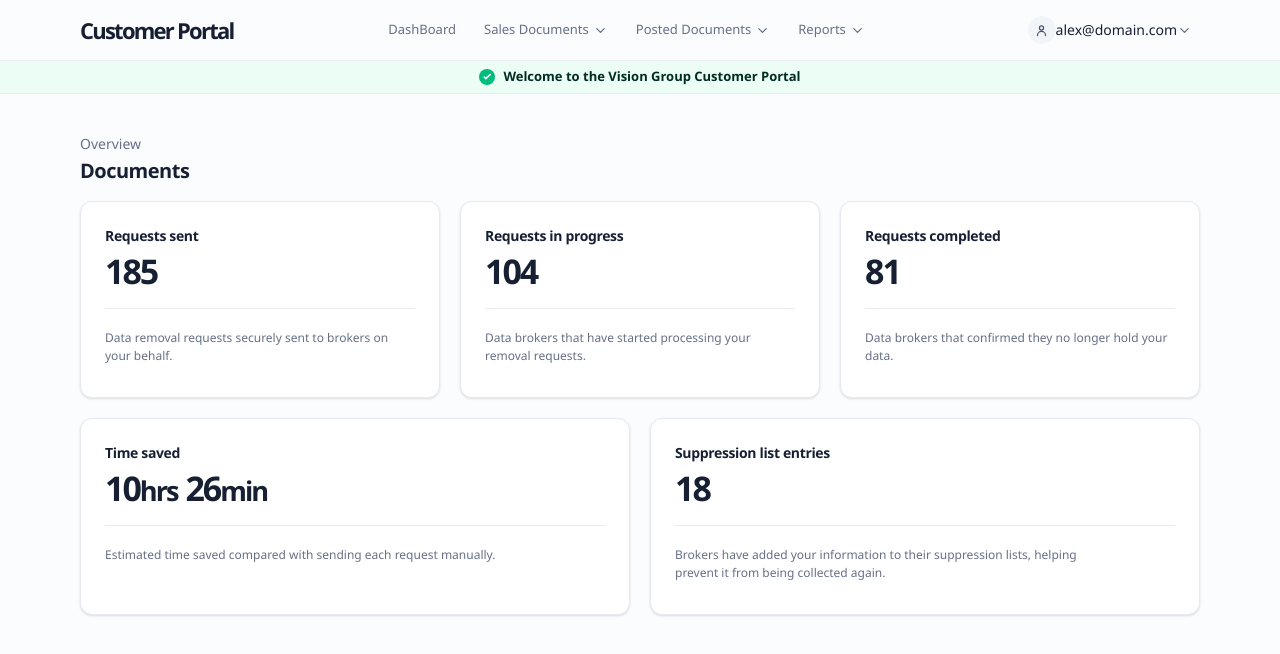
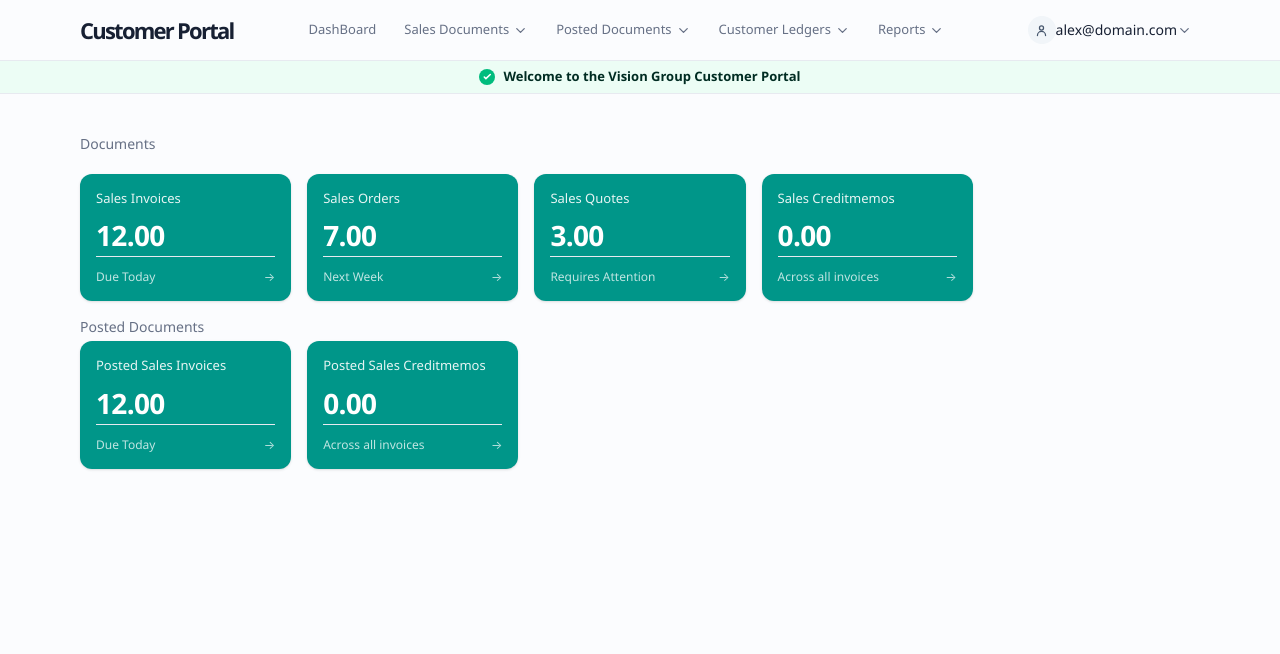
Before and after one commit to ivanepou22/customerserviceportal, a React (Vite) app in the folder FrontEnd-React/: page / in a window 1280 px wide. Both pictures are taken after typing "name@example.com", "Sample123" into the empty fields and a click on the button "Sign in". Shown: the top 654 px of the page. Built offline with nearby package versions, Linux system fonts and the light colour scheme.

Commit message:
feat: add customer ledgers section and update documents and posted documents metrics

```diff
--- a/FrontEnd-React/src/App.jsx
+++ b/FrontEnd-React/src/App.jsx
@@ -49,6 +49,20 @@ const navigation = [
     }
   },
   {
+    customerLedgers: {
+      caption: 'Customer Ledgers',
+      link: '',
+      customerPayments: {
+        caption: 'Customer Payments',
+        link: '#'
+      },
+      ledgerEntries: {
+        caption: 'Customer Ledger Entries',
+        link: '#'
+      }
+    }
+  },
+  {
     reports: {
       caption: 'Reports',
       link: '#',
@@ -68,27 +82,47 @@ const navigation = [
   }
 ];
 
-console.log(navigation);
-
-const metrics = [
+const documents = [
   {
-    title: "Requests sent",
-    value: "185",
-    description: "Data removal requests securely sent to brokers on your behalf.",
+    title: "Sales Invoices",
+    value: "12.00",
+    subtitle: "Due Today",
+    color: "bg-teal-600 hover:bg-teal-700",
   },
   {
-    title: "Requests in progress",
-    value: "104",
-    description: "Data brokers that have started processing your removal requests.",
+    title: "Sales Orders",
+    value: "7.00",
+    subtitle: "Next Week",
+    color: "bg-teal-600 hover:bg-teal-700",
   },
   {
-    title: "Requests completed",
-    value: "81",
-    description: "Data brokers that confirmed they no longer hold your data.",
+    title: "Sales Quotes",
+    value: "3.00",
+    subtitle: "Requires Attention",
+    color: "bg-teal-600 hover:bg-teal-700",
   },
+  {
+    title: "Sales Creditmemos",
+    value: "0.00",
+    subtitle: "Across all invoices",
+    color: "bg-teal-600 hover:bg-teal-700",
+  }
 ];
 
-navigation.map((nav, index) => console.log(nav))
+const postedDocuments = [
+  {
+    title: "Posted Sales Invoices",
+    value: "12.00",
+    subtitle: "Due Today",
+    color: "bg-teal-600 hover:bg-teal-700",
+  },
+  {
+    title: "Posted Sales Creditmemos",
+    value: "0.00",
+    subtitle: "Across all invoices",
+    color: "bg-teal-600 hover:bg-teal-700",
+  }
+];
 
 function App() {
   const [isAuthenticated, setIsAuthenticated] = useState(false);
@@ -294,36 +328,59 @@ function Dashboard() {
       </div>
 
       <main id="dashboard" className="mx-auto max-w-[1120px] px-5 pb-10 pt-4 lg:px-0 lg:pt-10">
-        {/* Your existing main content here */}
         <div className="mb-4 flex items-end justify-between gap-4">
           <div>
-            <p className="mb-1 text-sm font-medium text-muted-foreground">Overview</p>
-            <h1 className="text-2xl font-semibold tracking-tight sm:text-[20px]">Documents</h1>
+            <p className="mb-1 text-sm font-medium text-muted-foreground">Documents</p>
           </div>
         </div>
 
-        <section className="grid gap-5 md:grid-cols-3">
-          {metrics.map((metric) => <MetricCard key={metric.title} {...metric} />)}
-        </section>
+        <div className="grid grid-cols-1 sm:grid-cols-2 lg:grid-cols-3 xl:grid-cols-5 gap-4">
+          {documents.map((stat, index) => (
+            <TealStatCard
+              key={index}
+              title={stat.title}
+              value={stat.value}
+              subtitle={stat.subtitle}
+              className={stat.color}
+            />
+          ))}
+        </div>
 
-        <section className="mt-5 grid gap-5 md:grid-cols-2">
-          <MetricCard title="Time saved" value={<><span>10</span><small>hrs</small><span className="ml-2">26</span><small>min</small></>} description="Estimated time saved compared with sending each request manually." className="md:col-span-1" />
-          <MetricCard title="Suppression list entries" value="18" description="Brokers have added your information to their suppression lists, helping prevent it from being collected again." />
-        </section>
+        <div className="mt-4 flex items-end justify-between gap-4">
+          <div>
+            <p className="mb-1 text-sm font-medium text-muted-foreground">Posted Documents</p>
+          </div>
+        </div>
+
+        <div className="grid grid-cols-1 sm:grid-cols-2 lg:grid-cols-3 xl:grid-cols-5 gap-4">
+          {postedDocuments.map((stat, index) => (
+            <TealStatCard
+              key={index}
+              title={stat.title}
+              value={stat.value}
+              subtitle={stat.subtitle}
+              className={stat.color}
+            />
+          ))}
+        </div>
+
       </main>
     </div>
   );
 }
 
-function MetricCard({ title, value, description, className = "" }) {
+function TealStatCard({ title, value, subtitle, className = "bg-teal-600 hover:bg-teal-700" }) {
   return (
-    <Card className={`min-h-[197px] ${className}`}>
-      <CardHeader className="px-5 pb-2 pt-5 sm:px-6 sm:pt-6"><CardTitle>{title}</CardTitle></CardHeader>
-      <CardContent className="px-5 pb-5 sm:px-6 sm:pb-6">
-        <div className="flex items-baseline text-[32px] font-semibold leading-none tracking-[-0.06em] sm:text-[34px]">{value}</div>
-        <div className="my-5 h-px bg-border" />
-        <p className="max-w-md text-[12px] leading-[18px] text-muted-foreground">{description}</p>
-      </CardContent>
+    <Card className={`${className} text-white border-0 shadow-sm transition-all cursor-pointer group min-h-[118px]  flex flex-col justify-between p-4`}>
+      <div>
+        <p className="text-[13px] font-medium opacity-90 line-clamp-2 leading-tight">{title}</p>
+        <div className="mt-2 text-[28px] font-semibold tracking-tight">{value}</div>
+      </div>
+
+      <div className="flex items-center justify-between mt-auto pt-3 border-t border-white/20 text-xs">
+        <p className="opacity-75">{subtitle}</p>
+        <div className="text-white/70 group-hover:translate-x-0.5 transition-transform">→</div>
+      </div>
     </Card>
   );
 }
```
